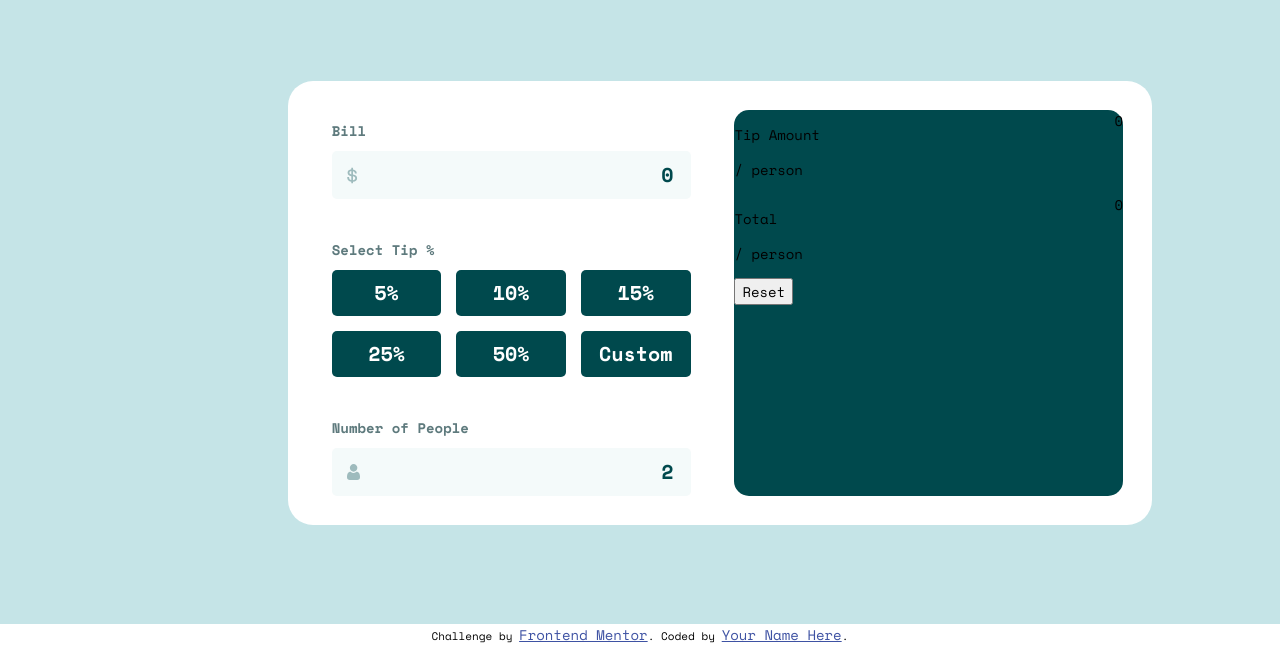
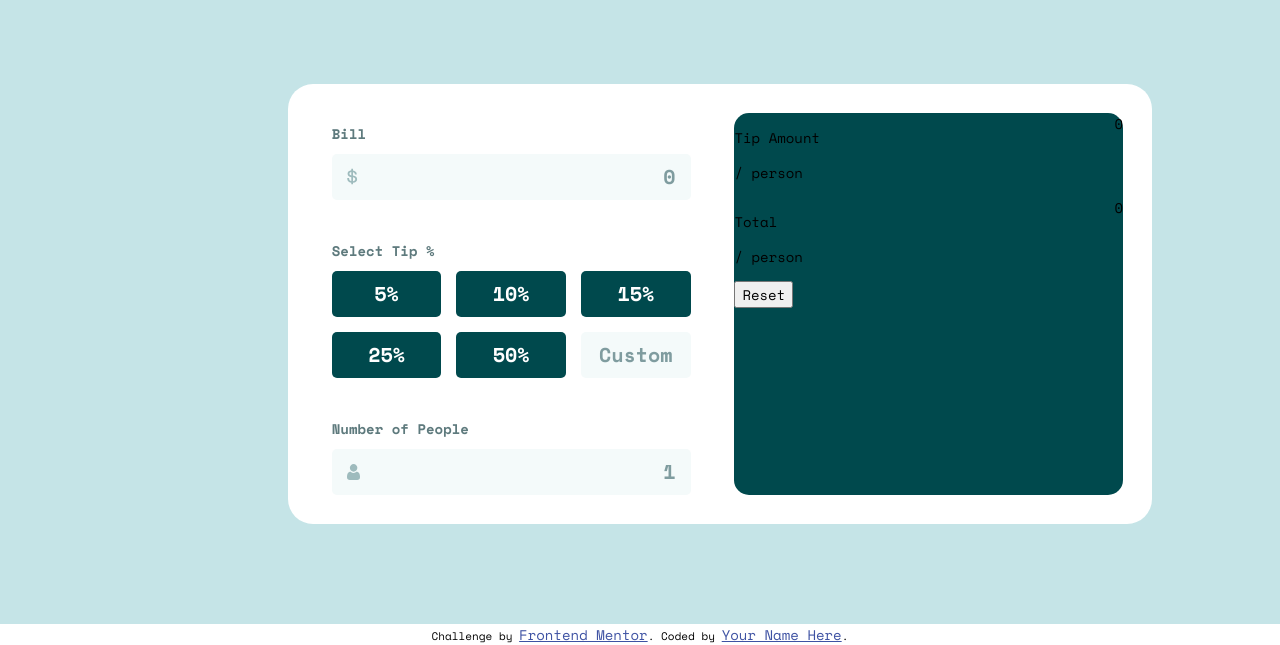
Before and after one commit to OlgaRybacka/tipCalculator, a plain HTML site: page index.html in a window 1280 px wide. Shown: the part 176-821 px from the top of the page. Drawn offline with nearby package versions, Linux system fonts and the light colour scheme.

Commit message:
Left side - different states styled
Remarks: added a color missing in the design specification, for hovering over different tip values & reset button

```diff
--- a/index.html
+++ b/index.html
@@ -22,7 +22,7 @@
 		<div class="calc-left">
 			<div>
 				<p class="calc-left-label">Bill</p>
-				<input type="number" id="form-bill" name="form-bill" min="0" step="0.01" value="0"><br>
+				<input type="number" id="form-bill" name="form-bill" min="0" step="0.01" placeholder="0"><br>
 			</div>
 			<div>
 				<p class="calc-left-label">Select Tip %</p>
@@ -48,14 +48,13 @@
 						<label for="tip-50">50%</label>
 					</div>
 					<div>
-						<input type="radio" id="tip-custom" name="select-tip-radio" value="custom">
-						<label for="tip-custom">Custom</label>
+						<input type="number" id="tip-custom-input" name="tip-custom-input" min="0" step="1" placeholder="Custom">
 					</div>
 				</div>
 			</div>
 			<div>
 				<p class="calc-left-label">Number of People</p>
-				<input type="number" id="form-people" name="form-people" min="1" value="2" step="1"><br>
+				<input type="number" id="form-people" name="form-people" min="1" placeholder="1" step="1"><br>
 			</div>
 
 		</div>
--- a/styles.css
+++ b/styles.css
@@ -5,6 +5,7 @@
 	--dark-grayish-cyan2: hsl(184, 14%, 56%);
 	--light-grayish-cyan: hsl(185, 41%, 84%);
 	--light-grayish-cyan2: hsl(189, 41%, 97%);
+	--third-cyan: hsl(173, 61%, 77%);
 	--white: hsl(0, 0%, 100%);
 	--left-right-width: 0.45;
 	--calc-width: 0.6;
@@ -20,6 +21,17 @@
 
 body {
 	margin: 0;
+}
+
+input::-webkit-outer-spin-button,
+input::-webkit-inner-spin-button {
+  -webkit-appearance: none;
+  margin: 0;
+}
+
+/* Firefox */
+input[type=number] {
+  -moz-appearance: textfield;
 }
 
 .container {
@@ -66,23 +78,36 @@ body {
 	margin: 10px 0;
 }
 
-.calc-left input {
-	background-color:var(--light-grayish-cyan2);
-	background-repeat: no-repeat;
-	background-position: 15px 50%;
-	color: var(--very-dark-cyan);
-	text-align: right;
+.calc-left input::placeholder {
+	color: var(--dark-grayish-cyan2);
 }
 
 .calc-left input, input[type=radio]+label {
 	font-size: 20px;
 	font-weight: 700;
 	line-height: 2.3em;
+	height: 2.3em;
 	border-radius: 5px;
 	border: none;
 	width: 100%;
 }
 
+.calc-left input#form-bill, .calc-left input#form-people {
+	background-color:var(--light-grayish-cyan2);
+	color: var(--very-dark-cyan);
+}
+
+
+.calc-left input#form-bill, .calc-left input#form-people {
+	text-align: right;
+	background-repeat: no-repeat;
+	background-position: 15px 50%;
+	padding-right: 15px; /*same as background-position xpos*/
+}
+
+.calc-left input[type=number]:focus, .calc-left input[type=number]:hover{
+	outline: 2px solid var(--strong-cyan);
+}
 
 .calc-left input#form-bill {
 
@@ -120,14 +145,25 @@ input[type=radio]+label {
 	background-color: var(--very-dark-cyan);
 }
 
-input[type=radio]:checked+label {
-	font-weight: bold;
-}
-input[type=radio]:focus+label {
-	border: 1px dotted #000;
+
+input[type=radio]:hover+label {
+	background-color: var(--third-cyan);
+	color: var(--very-dark-cyan);
 }
 
+input[type=radio]:checked+label {
+	background-color: var(--strong-cyan);
+	color: var(--very-dark-cyan);
+}
 
+input:invalid {
+  outline: 2px solid red;
+}
+
+.calc-left .calc-left-radiogroup input[type=number] {
+	background-color:var(--light-grayish-cyan2);
+	text-align: center;
+}
 
 .calc-right {
 	background-color: var(--very-dark-cyan);
```
